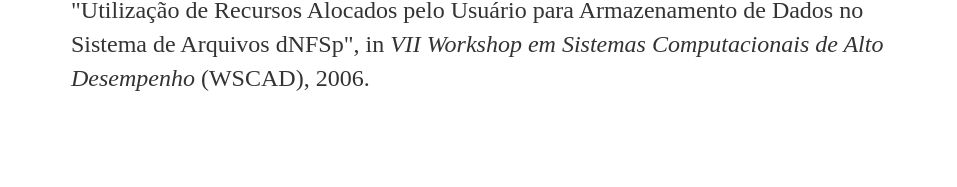
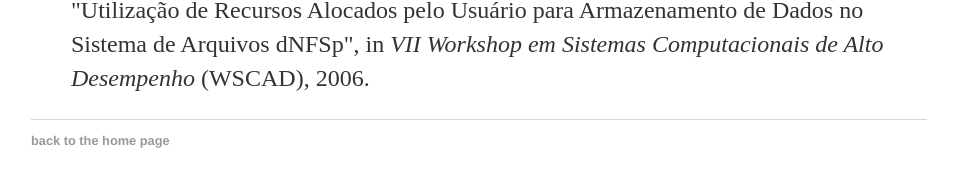
Before and after one commit to francielizanon/francielizanon, a Jekyll site: the page publications/index.html, which Jekyll copies as it is, in a window 1280 px wide and 900 px high, scrolled down 3459 px. Shown: the part 692-879 px from the top of the window, without its empty margins (161-1118 px from the left). Built offline with Jekyll 4.4.1, drawn with Linux system fonts in a browser that asks for light colours; before the commit the page ends 4306 px from its top, so only the background shows below that.

Commit message:
try a different approach for publications page

```diff
--- a/publications.html
+++ b/publications/index.html
@@ -112,10 +112,10 @@
 </li>
 </ul>
 			</div><!-- /.container -->
-		<!--	<footer>
+			<footer>
 	    		<ul>
-	        		<li><a href="blablabla">blablabla</a></li>
+	        		<li><a href="https://francielizanon.github.io">back to the home page</a></li>
 			</ul>
-			</footer> -->
+			</footer>
 		</body>
 	</html>
```
Also changed, not shown: 18 other files.
